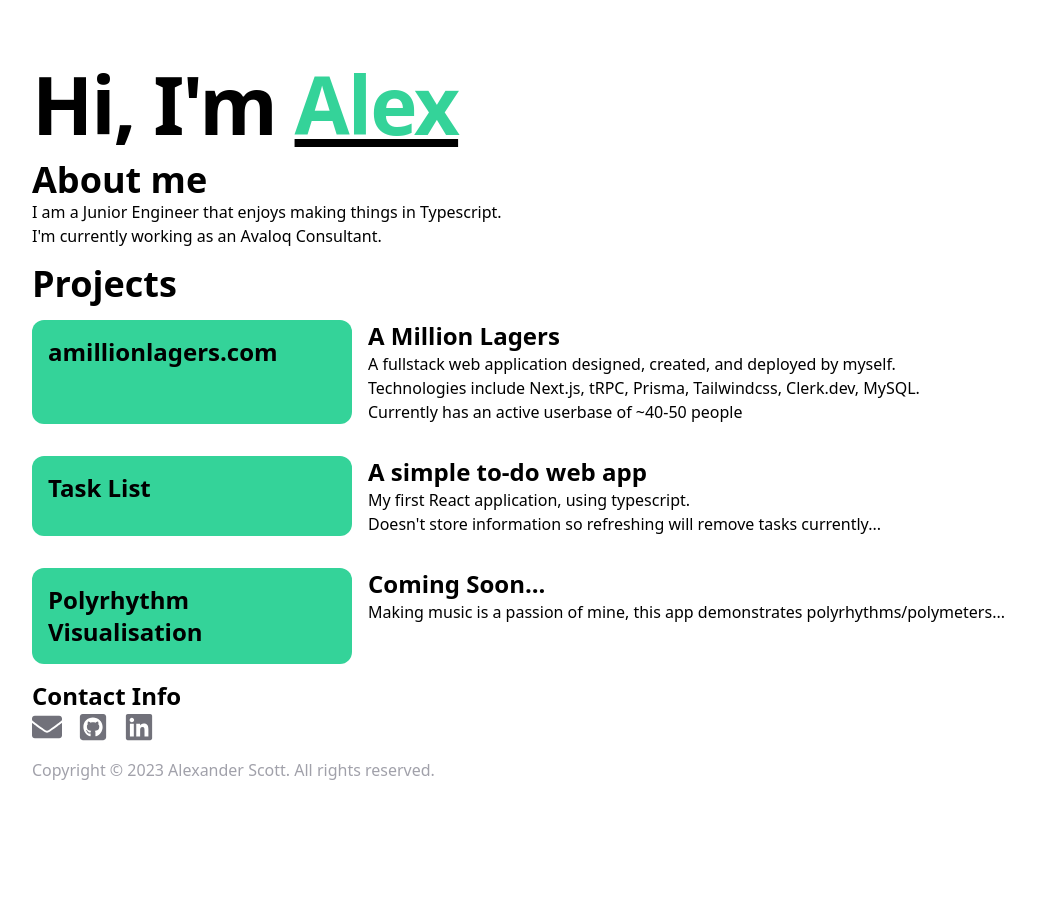
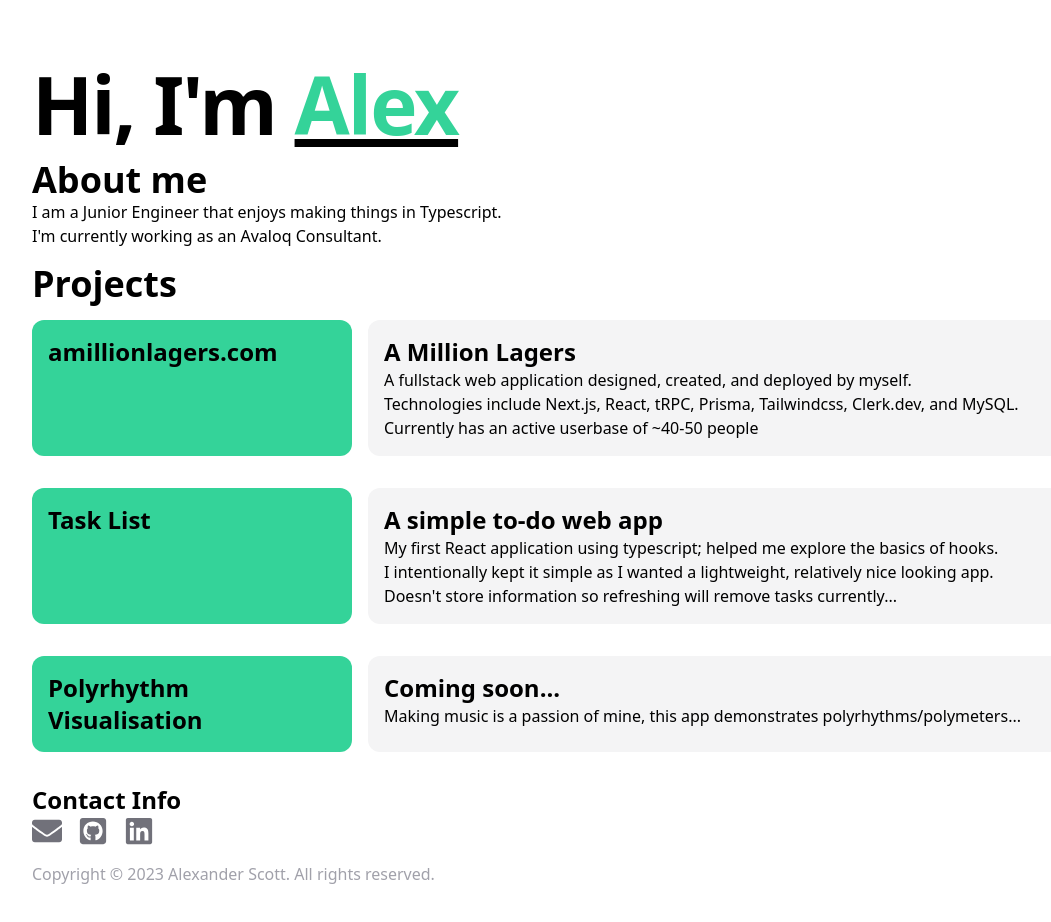
Before and after one commit to p0rches/porches.dev, a Next.js app: page / in a window 1280 px wide. Shown: the top 922 px of the page, without its empty margins (32-1083 px from the left). Before the commit the page ends 846 px from the top, so only its background shows below. Built offline with nearby package versions, Linux system fonts and the light colour scheme.

Commit message:
favicon and styling

```diff
--- a/src/pages/index.tsx
+++ b/src/pages/index.tsx
@@ -7,7 +7,6 @@ export default function Home() {
     <>
       <Head>
         <title>porches.dev</title>
-        <meta name="description" content="Generated by create-t3-app" />
         <link rel="icon" href="/favicon.ico" />
       </Head>
       <main className="flex min-h-screen flex-col bg-white text-black">
@@ -33,10 +32,10 @@ export default function Home() {
               >
                 <h3 className="text-2xl font-bold">amillionlagers.com</h3>
               </Link>
-              <div>
+              <div className="bg-zinc-100 rounded-xl p-4 w-full">
                 <h3 className="text-2xl font-bold">A Million Lagers</h3>
                 <p>A fullstack web application designed, created, and deployed by myself.</p>
-                <p>Technologies include Next.js, tRPC, Prisma, Tailwindcss, Clerk.dev, MySQL.</p>
+                <p>Technologies include Next.js, React, tRPC, Prisma, Tailwindcss, Clerk.dev, and MySQL.</p>
                 <p>Currently has an active userbase of ~40-50 people</p>
               </div>
             </div>
@@ -49,9 +48,10 @@ export default function Home() {
                 >
                   <h3 className="text-2xl font-bold">Task List</h3>
                 </Link>
-                <div>
+                <div className="bg-zinc-100 rounded-xl p-4 w-full">
                   <h3 className="text-2xl font-bold">A simple to-do web app</h3>
-                  <p>My first React application, using typescript.</p>
+                  <p>My first React application using typescript; helped me explore the basics of hooks.</p>
+                  <p>I intentionally kept it simple as I wanted a lightweight, relatively nice looking app.</p>
                   <p>Doesn't store information so refreshing will remove tasks currently...</p>
                 </div>
               </div>
@@ -65,14 +65,14 @@ export default function Home() {
                 >
                   <h3 className="text-2xl font-bold">Polyrhythm Visualisation</h3>
                 </Link>
-                <div>
-                  <h3 className="text-2xl font-bold">Coming Soon...</h3>
+                <div className="bg-zinc-100 rounded-xl p-4 w-full">
+                  <h3 className="text-2xl font-bold">Coming soon...</h3>
                   <p>Making music is a passion of mine, this app demonstrates polyrhythms/polymeters...</p>
                 </div>
               </div>
             </div>
           </div>
-          <div>
+          <div className="pt-4">
             <h3 className="text-2xl font-bold">Contact Info</h3>
             <div className="flex flex-row gap-4 text-3xl text-zinc-500">
               <Link
```
Also changed, not shown: 1 other file (tests, documents, lock files or other folders).
